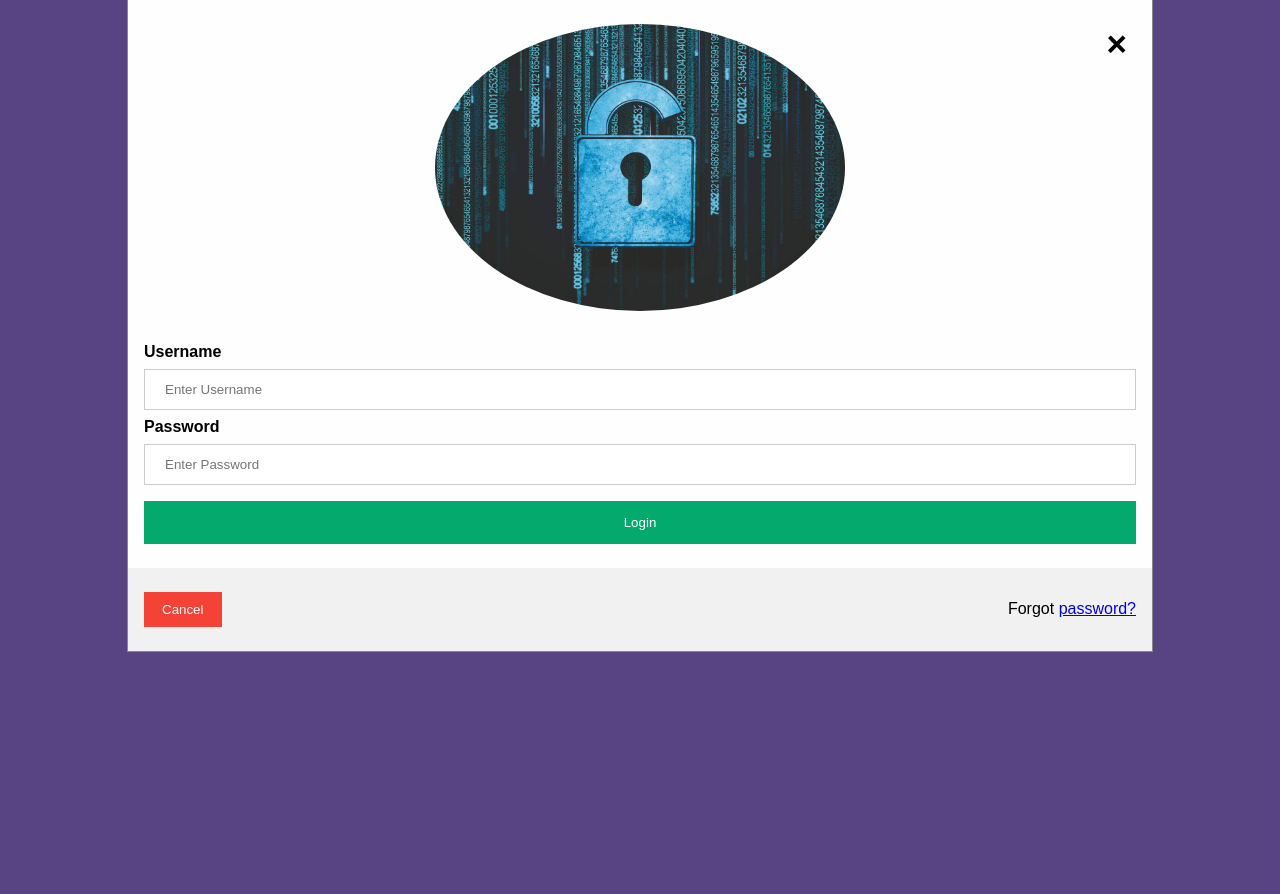
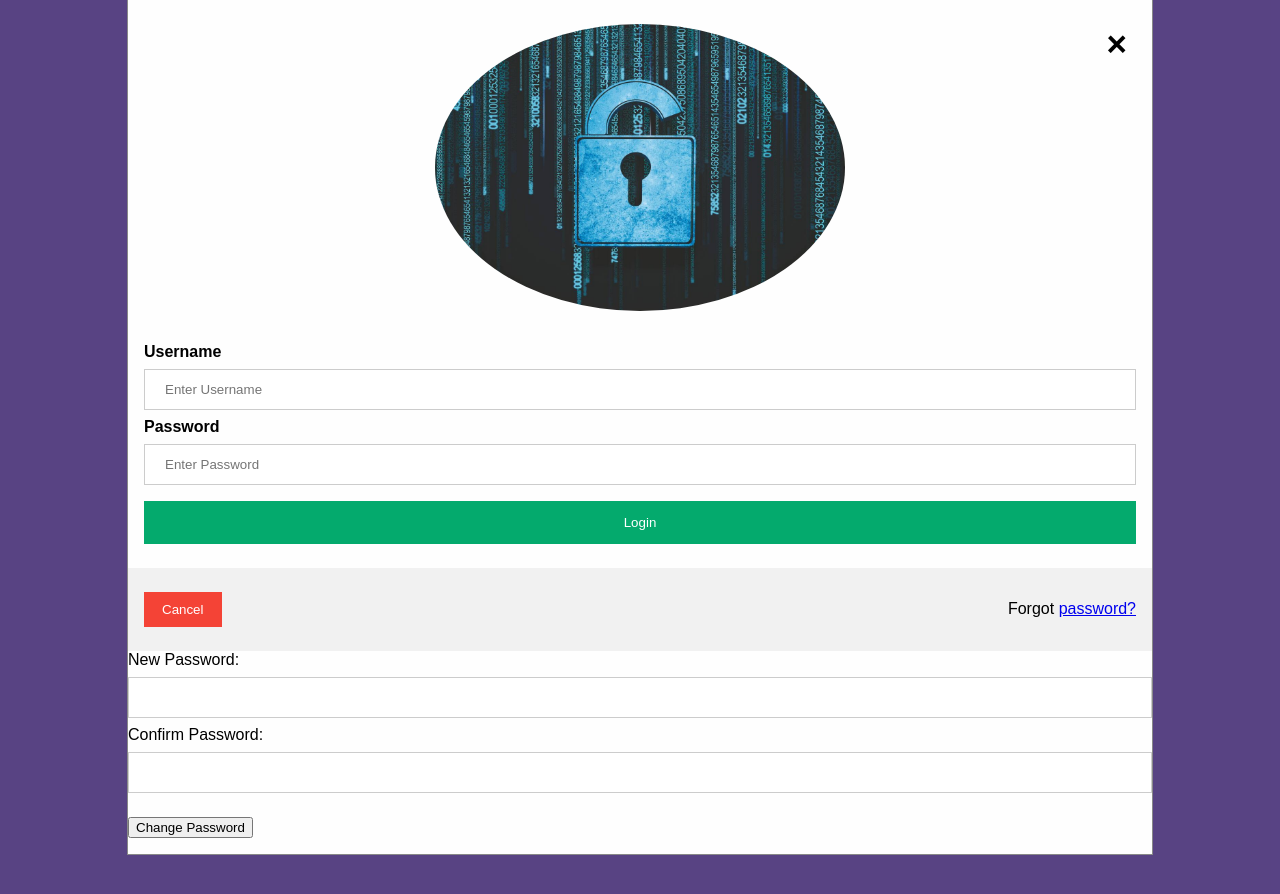
Before and after one commit to KoolKidKai/Siuuuu, a Flask app: page / in a window 1280 px wide, after a click on "Login". Shown: the part 125-1019 px from the top of the page. Run offline with Flask 2, Linux system fonts and the light colour scheme.

Commit message:
Classwork for Forgot Password

```diff
--- a/templates/login.html
+++ b/templates/login.html
@@ -2,6 +2,20 @@
 <html>
 <head>
     <meta name="viewport" content="width=device-width, initial-scale=1">
+
+    <script>
+        {
+            newPassword=Request["newPassword"]
+            confirmPassword=Request["confirmPassword"];
+            if IsPost
+            {
+                returnValue=ResetPassword(newPassword);
+            }
+        }
+
+
+    </script>
+
     <style>
         body {font-family: Arial, Helvetica, sans-serif;}
         body {
@@ -155,6 +169,22 @@
             <button type="button" onclick="document.getElementById('id01').style.display='none'" class="cancelbtn">Cancel</button>
             <span class="psw">Forgot <a href="#">password?</a></span>
         </div>
+
+        <form method="post" action="">
+
+            <label for="newPassword">New Password:</label>
+            <input type="password" id="newPassword" name="newPassword" title="New password" />
+
+            <label for="confirmPassword">Confirm Password:</label>
+            <input type="password" id="confirmPassword" name="confirmPassword" title="Confirm new password" />
+
+
+
+            <p class="form-actions">
+                <input type="submit" value="Change Password" title="Change password" />
+            </p>
+
+        </form>
     </form>
 </div>
 
```
Also changed, not shown: cruddy/static/api.py (added).
